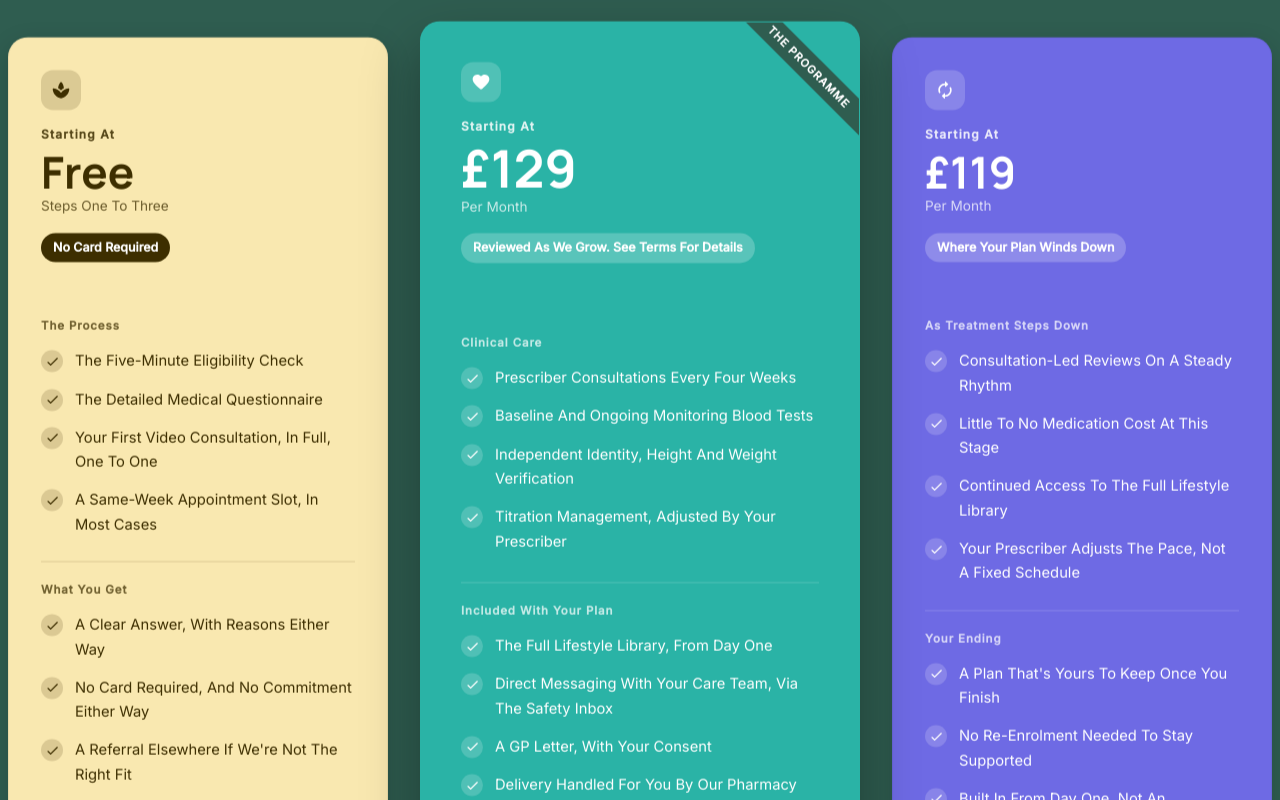
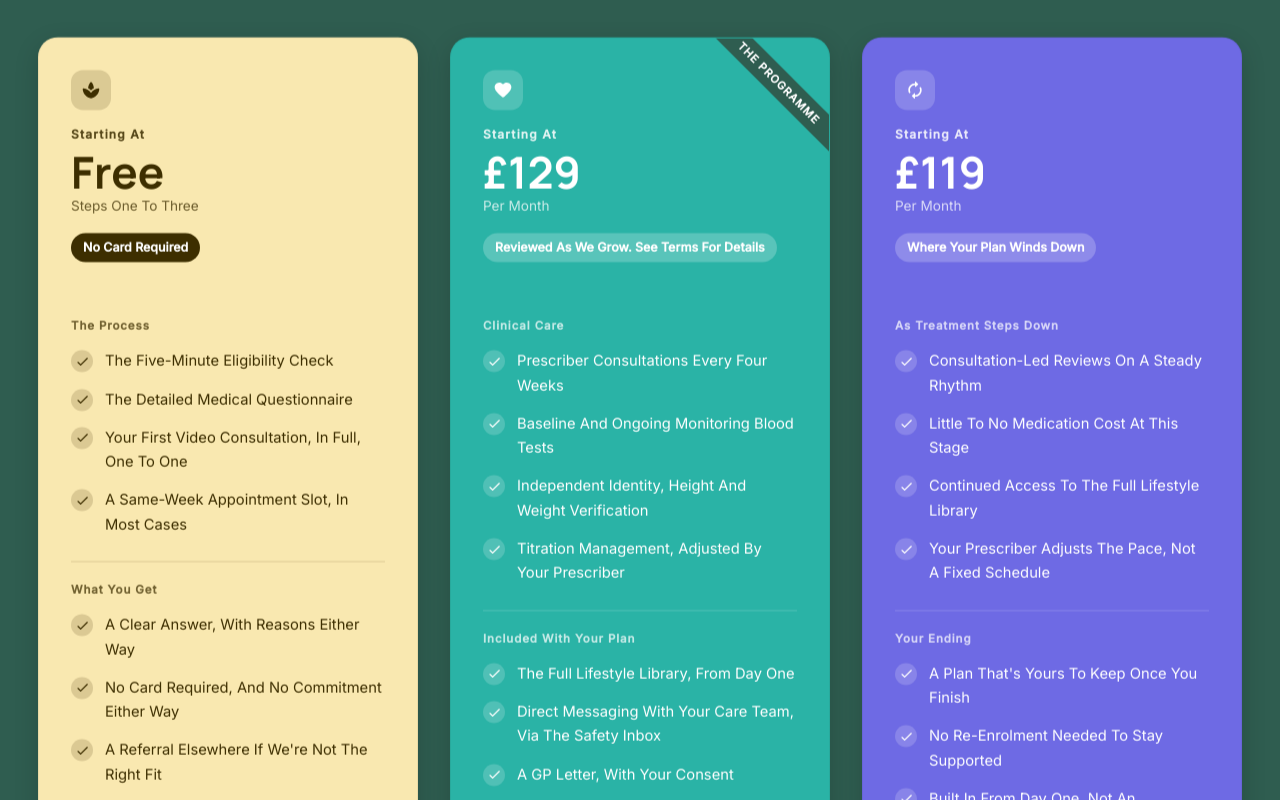
Before and after one commit to Lazare-Panam/serava-ui, a Next.js app: page /pricing in a window 1280 px wide. Shown: the part 1300-2100 px from the top of the page. Built offline with nearby package versions, Linux system fonts and the light colour scheme; what @mui/material-nextjs would draw is missing.

Commit message:
feat:added-pricing

```diff
--- a/src/app/pricing/PricingSection.tsx
+++ b/src/app/pricing/PricingSection.tsx
@@ -25,7 +25,6 @@ type Plan = {
   cta: string;
   href: string;
   accent: "amber" | "iris" | "teal";
-  featured?: boolean;
 };
 
 // One icon per tier, shown as a small badge in the header — gives each
@@ -105,7 +104,6 @@ const PLANS: Plan[] = [
     cta: "Check your eligibility →",
     href: "/eligibility",
     accent: "teal",
-    featured: true,
   },
   {
     id: "maintenance",
@@ -207,7 +205,6 @@ const ACCENT_TOKENS = {
 
 function PricingCard({ plan }: { plan: Plan }) {
   const tokens = ACCENT_TOKENS[plan.accent];
-  const isFeatured = Boolean(plan.featured);
   const PlanIcon = PLAN_ICON[plan.id as keyof typeof PLAN_ICON];
 
   return (
@@ -220,36 +217,22 @@ function PricingCard({ plan }: { plan: Plan }) {
         // footer, instead of a colour strip over a neutral body.
         bgcolor: tokens.cardBg,
         border: "1px solid",
-        borderColor: isFeatured ? "transparent" : "rgba(0,0,0,0.06)",
-        boxShadow: isFeatured
-          ? "0 28px 56px rgba(0,0,0,0.35)"
-          : "0 8px 24px rgba(0,0,0,0.16)",
+        borderColor: "rgba(0,0,0,0.06)",
+        boxShadow: "0 8px 24px rgba(0,0,0,0.16)",
         display: "flex",
         flexDirection: "column",
         height: "100%",
-        // Featured card is bigger in both dimensions, not just taller —
-        // wider max-width plus its own min-height so it visibly stands
-        // out from the other two rather than just having more content.
-        minHeight: isFeatured ? 760 : 640,
+        // All three cards now the same size — no more featured-card
+        // upsizing, vertical offset, or z-index bump, so they sit flush
+        // in one row instead of the middle one popping out.
+        minHeight: 640,
         width: "100%",
-        maxWidth: isFeatured ? 440 : 380,
+        maxWidth: 380,
         mx: "auto",
-        // Nudge the featured card up slightly so it reads as "the" plan
-        // rather than sitting flush in the same row as the other two.
-        transform: isFeatured ? { md: "translateY(-16px)" } : "none",
-        zIndex: isFeatured ? 2 : 1,
-        // Hover: pop up a bit further from wherever the card is already
-        // resting, and deepen the shadow so it reads as "lifted" rather
-        // than just moved. transition on both properties so it eases in
-        // instead of snapping.
         transition: "transform 0.25s ease, box-shadow 0.25s ease",
         "&:hover": {
-          transform: isFeatured
-            ? { md: "translateY(-24px)" }
-            : { md: "translateY(-8px)" },
-          boxShadow: isFeatured
-            ? "0 36px 64px rgba(0,0,0,0.4)"
-            : "0 16px 36px rgba(0,0,0,0.22)",
+          transform: { md: "translateY(-8px)" },
+          boxShadow: "0 16px 36px rgba(0,0,0,0.22)",
         },
       }}
     >
@@ -294,8 +277,8 @@ function PricingCard({ plan }: { plan: Plan }) {
       <Box
         sx={{
           color: tokens.text,
-          p: isFeatured ? 5 : 4,
-          pb: isFeatured ? 4 : 3,
+          p: 4,
+          pb: 3,
         }}
       >
         <Box
@@ -329,7 +312,7 @@ function PricingCard({ plan }: { plan: Plan }) {
           sx={{
             fontFamily: "var(--font-manrope), sans-serif",
             fontWeight: 700,
-            fontSize: isFeatured ? "3.25rem" : "2.75rem",
+            fontSize: "2.75rem",
             lineHeight: 1.1,
             textTransform: "none",
             mt: 0.5,
@@ -373,8 +356,8 @@ function PricingCard({ plan }: { plan: Plan }) {
         sx={{
           display: "flex",
           flexDirection: "column",
-          gap: isFeatured ? 3.5 : 3,
-          p: isFeatured ? 5 : 4,
+          gap: 3,
+          p: 4,
           flexGrow: 1,
         }}
       >
@@ -382,7 +365,7 @@ function PricingCard({ plan }: { plan: Plan }) {
           sx={{
             display: "flex",
             flexDirection: "column",
-            gap: isFeatured ? 3.5 : 3,
+            gap: 3,
             flexGrow: 1,
           }}
         >
@@ -449,6 +432,9 @@ function PricingCard({ plan }: { plan: Plan }) {
           ))}
         </Box>
 
+        {/* CTA button — kept only on the first (free/suitability) card.
+            The other two no longer show a button underneath. */}
+        {plan.id === "suitability" && (
           <Button
             component={Link}
             href={plan.href}
@@ -460,10 +446,6 @@ function PricingCard({ plan }: { plan: Plan }) {
               mt: 1,
               fontWeight: 700,
               textTransform: "none",
-            // Per-card CTA colour instead of one universal secondary.main
-            // button on every card — each button now matches its own
-            // card's accent (dark-on-yellow, white-on-teal, etc.) rather
-            // than every card ending the same regardless of colour.
               bgcolor: tokens.ctaBg,
               color: tokens.ctaText,
               "&:hover": { bgcolor: tokens.ctaBg, opacity: 0.88 },
@@ -471,6 +453,7 @@ function PricingCard({ plan }: { plan: Plan }) {
           >
             {plan.cta}
           </Button>
+        )}
       </Box>
     </Box>
   );
@@ -556,14 +539,11 @@ export function PricingSection() {
           sx={{
             mx: "auto",
             mt: { xs: 6, md: 12 },
-            maxWidth: 1400,
+            maxWidth: 1300,
             display: "grid",
-            // Widened from 320/380/320 — at the old widths, against a
-            // 640-760px minHeight, the columns were skinny enough that
-            // almost every feature line wrapped, which is what made the
-            // cards read as cramped/oddly tall rather than just "long
-            // lists". Wider columns let more text sit on one line.
-            gridTemplateColumns: { xs: "1fr", md: "380px 440px 380px" },
+            // Three equal-width columns — all three cards are now the
+            // same size, so no more asymmetric 380/440/380 split.
+            gridTemplateColumns: { xs: "1fr", md: "380px 380px 380px" },
             justifyContent: "center",
             gap: { xs: 4, md: 4 },
             alignItems: "stretch",
```
Lines whose indentation alone changed are shown as unchanged.
